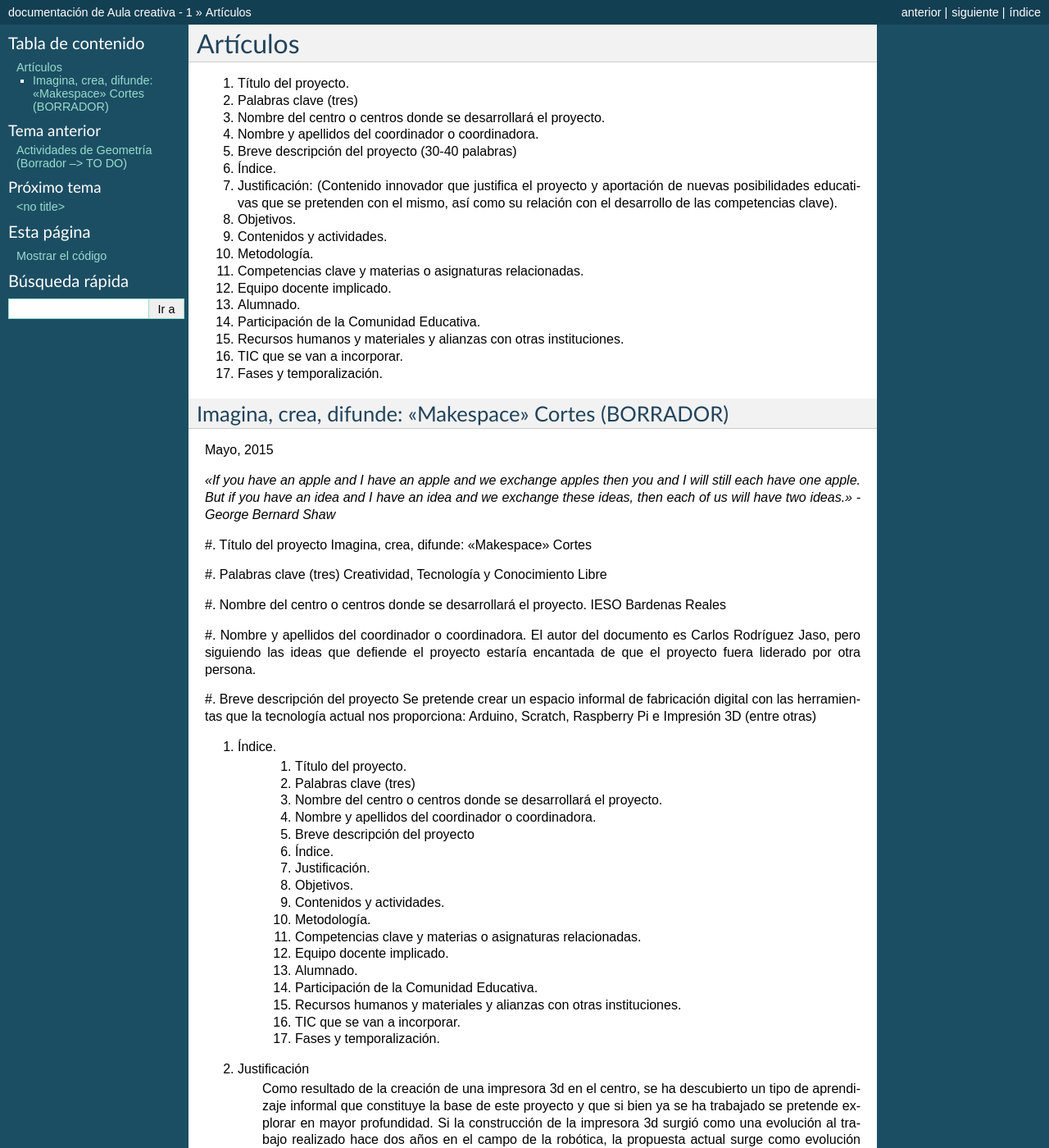
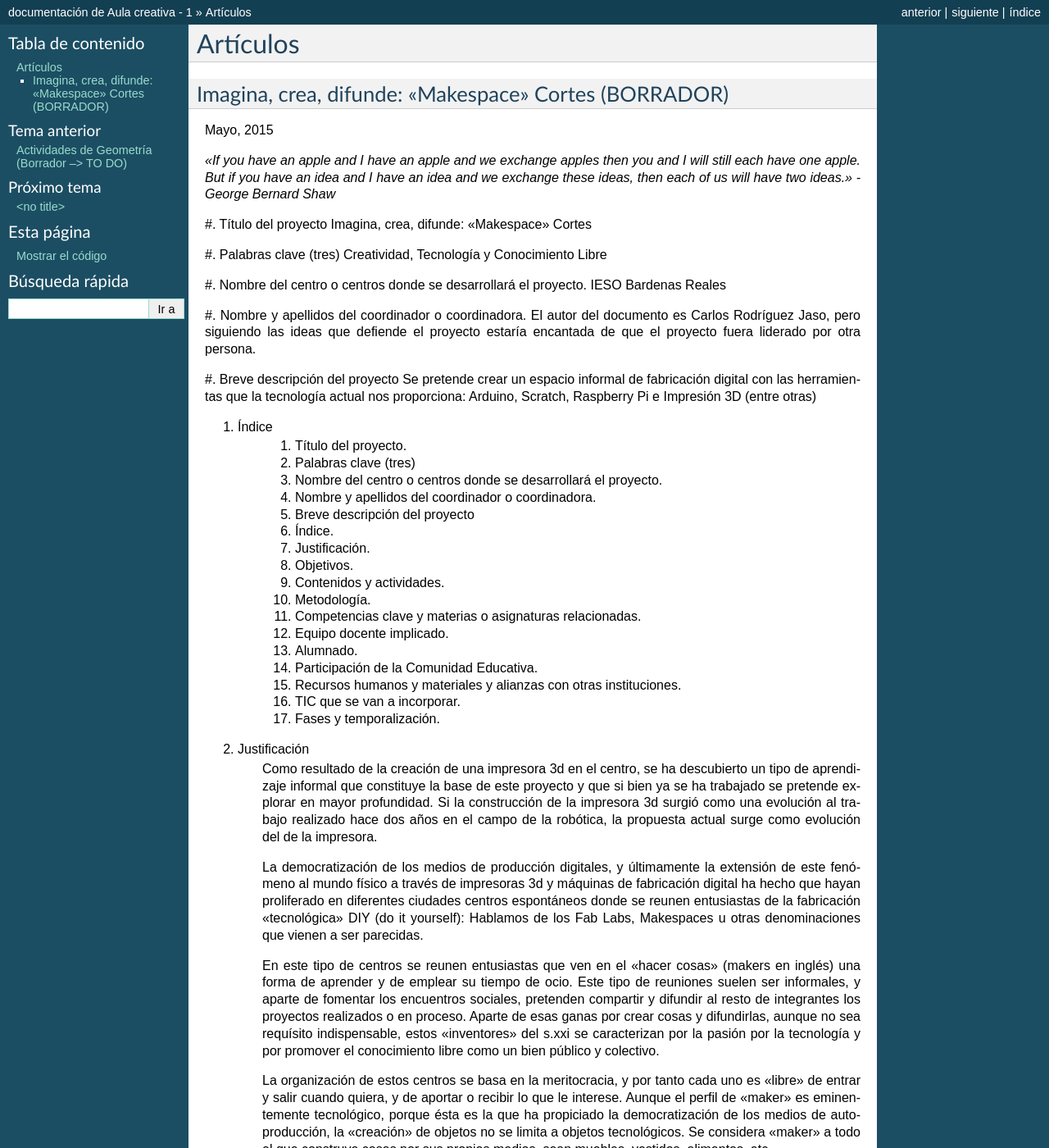
Before and after one commit to es3a10/aula_creativa, a Sphinx documentation site: the page built from docs/articulos.rst, in a window 1280 px wide and 1400 px high. Shown: the whole window at 82% size. Built offline with Sphinx 7.4.7, drawn with Linux system fonts in a browser that asks for light colours.

Commit message:
Update articulos.rst

```diff
--- a/docs/articulos.rst
+++ b/docs/articulos.rst
@@ -1,23 +1,6 @@
 Artículos
 =========
 
-1. Título del proyecto.
-2. Palabras clave (tres)
-3. Nombre del centro o centros donde se desarrollará el proyecto.
-4. Nombre y apellidos del coordinador o coordinadora.
-5. Breve descripción del proyecto (30-40 palabras)
-6. Índice.
-7. Justificación: (Contenido innovador que justifica el proyecto y aportación de nuevas posibilidades educativas que se pretenden con el mismo, así como su relación con el desarrollo de las competencias clave).
-8. Objetivos.
-9. Contenidos y actividades.
-10. Metodología.
-11. Competencias clave y materias o asignaturas relacionadas.
-12. Equipo docente implicado.
-13. Alumnado.
-14. Participación de la Comunidad Educativa.
-15. Recursos humanos y materiales y alianzas con otras instituciones.
-16. TIC que se van a incorporar.
-17. Fases y temporalización.
 
 Imagina, crea, difunde: "Makespace" Cortes  (BORRADOR)
 ________________________________________
@@ -44,7 +27,7 @@ estaría encantada de que el proyecto fuera liderado por otra persona.
 Se pretende crear un espacio informal de fabricación digital con las herramientas que
 la tecnología actual nos proporciona: Arduino, Scratch, Raspberry Pi e Impresión 3D (entre otras)
 
-#. Índice.
+#. Índice
 	1. Título del proyecto.
 	2. Palabras clave (tres)
 	3. Nombre del centro o centros donde se desarrollará el proyecto.
```
